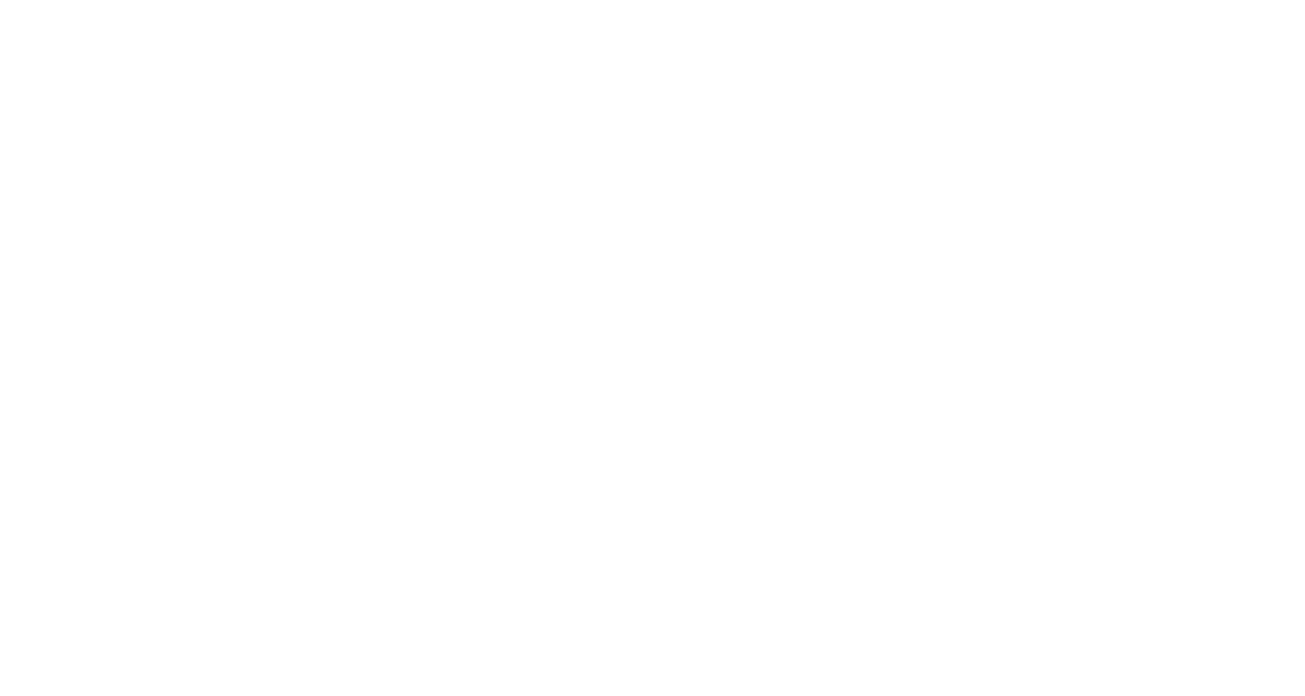
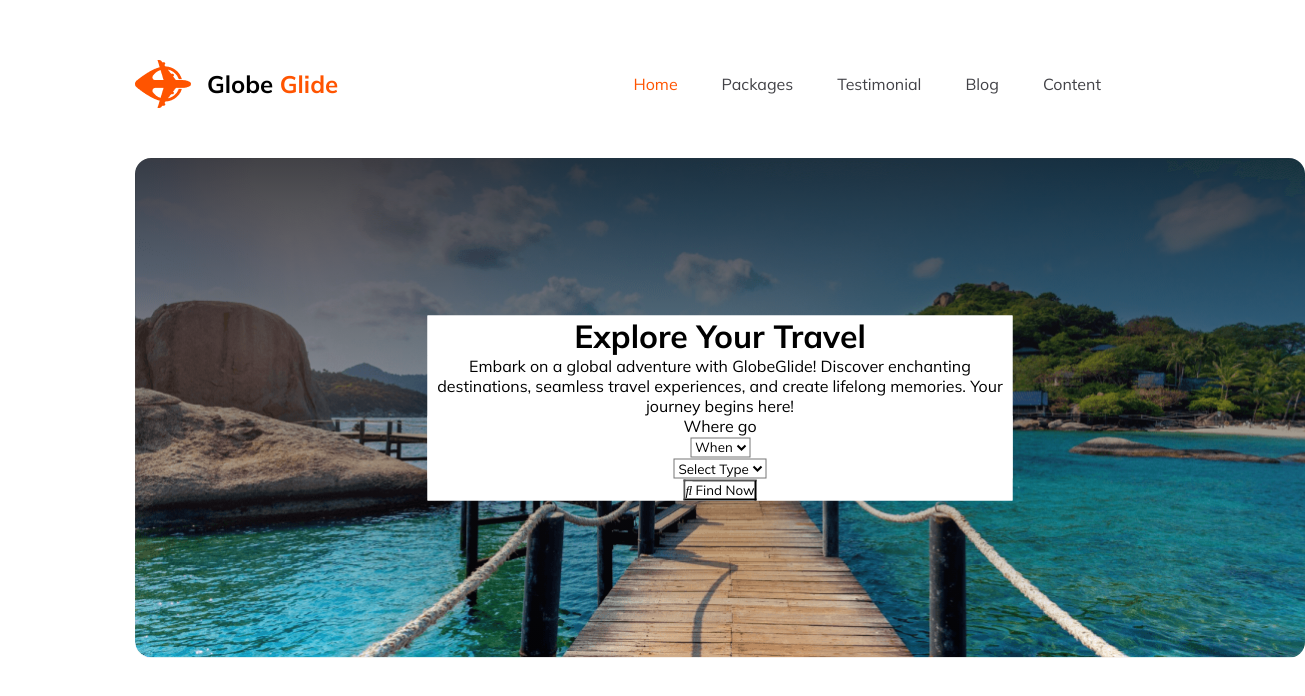
Before and after one commit to asaduzzamanayon01/B9A2-Hero-Travel, a plain HTML site: page index.html in a window 1280 px wide. Shown: the whole page, 1305 px wide, since content can reach past the window. Drawn offline with Linux system fonts and the light colour scheme.

Commit message:
2nd draft

```diff
--- a/index.html
+++ b/index.html
@@ -4,11 +4,80 @@
     <meta charset="UTF-8" />
     <meta name="viewport" content="width=device-width, initial-scale=1.0" />
     <title>Globe Glide</title>
+    <link
+      rel="stylesheet"
+      href="https://site-assets.fontawesome.com/releases/v6.5.1/css/all.css"
+    />
+
+    <link
+      rel="stylesheet"
+      href="https://site-assets.fontawesome.com/releases/v6.5.1/css/sharp-thin.css"
+    />
+
+    <link
+      rel="stylesheet"
+      href="https://site-assets.fontawesome.com/releases/v6.5.1/css/sharp-solid.css"
+    />
+
+    <link
+      rel="stylesheet"
+      href="https://site-assets.fontawesome.com/releases/v6.5.1/css/sharp-regular.css"
+    />
+
+    <link
+      rel="stylesheet"
+      href="https://site-assets.fontawesome.com/releases/v6.5.1/css/sharp-light.css"
+    />
     <link rel="stylesheet" href="styles/styles.css" />
   </head>
   <body>
-    <header></header>
+    <!-- header start -->
+    <header>
+      <nav>
+        <div class="nav-title">
+          <img src="Images/Group 40071 (2).png" alt="" />
+          <h2>Globe <span id="orange-part"> Glide</span></h2>
+        </div>
+        <ul>
+          <li><a href="" id="orange-part">Home</a></li>
+          <li><a href="">Packages</a></li>
+          <li><a href="">Testimonial</a></li>
+          <li><a href="">Blog</a></li>
+          <li><a href="">Content</a></li>
+        </ul>
+      </nav>
+      <!-- <div class="banner-content-container"></div> -->
+      <div class="banner-content">
+        <!-- <img src="Images/Group 13 (1) (1).png" alt="" class="banner-bg" /> -->
+        <div class="banner-content-container">
+          <h1 class="banner-title">Explore Your Travel</h1>
+          <p class="banner-description">
+            Embark on a global adventure with GlobeGlide! Discover enchanting
+            destinations, seamless travel experiences, and create lifelong
+            memories. Your journey begins here!
+          </p>
+          <div class="banner-form-container">
+            <div class="banner-elem">Where go</div>
+            <div class="banner-elem">
+              <select class="select-box">
+                <option value="">When</option>
+              </select>
+            </div>
+            <div class="banner-elem">
+              <select class="select-box">
+                <option value="">Select Type</option>
+              </select>
+            </div>
+            <button class="banner-btn">
+              <i class="fa-thin fa-magnifying-glass"></i> Find Now
+            </button>
+          </div>
+        </div>
+      </div>
+    </header>
+    <!-- main start -->
     <main></main>
+    <!-- footer start -->
     <footer></footer>
   </body>
 </html>
--- a/styles/styles.css
+++ b/styles/styles.css
@@ -0,0 +1,88 @@
+/* shared styles */
+@import url("https://fonts.googleapis.com/css2?family=Mulish:wght@300;400;700;800&display=swap");
+
+* {
+  margin: 0;
+  padding: 0;
+  background: #fff;
+  font-family: "Mulish", sans-serif;
+}
+
+:root {
+  --orange: #ff5400;
+  --black: #131318;
+  --grey: #424247;
+  --white: #fff;
+}
+
+/* header styles */
+header {
+  padding: 60px 135px;
+}
+
+.nav-title {
+  display: flex;
+  gap: 1rem;
+  align-items: center;
+}
+
+nav {
+  display: flex;
+  justify-content: space-between;
+  align-items: center;
+  margin-bottom: 50px;
+}
+
+nav > ul {
+  display: flex;
+}
+
+nav li {
+  list-style: none;
+  margin-right: 44px;
+  font-weight: 500;
+  font-size: 1rem;
+}
+
+nav li a {
+  text-decoration: none;
+  color: var(--grey);
+}
+
+#orange-part {
+  color: var(--orange);
+}
+
+/* banner styles */
+/* .banner-content-container {
+} */
+
+.banner-content {
+  text-align: center;
+  margin: 0 auto;
+  width: 1170px;
+  height: 500px;
+  border-radius: 1rem;
+  background: linear-gradient(
+      180deg,
+      rgba(19, 19, 24, 0.8) 0%,
+      rgba(19, 19, 24, 0) 100%
+    ),
+    url("../Images/Group\ 13\ \(1\)\ \(1\).png");
+  background-size: cover;
+  position: relative;
+}
+
+/* .banner-bg {
+  width: 100%;
+  height: 100%;
+} */
+
+.banner-content-container {
+  position: absolute;
+  top: 50%;
+  left: 50%;
+  transform: translate(-50%, -50%);
+  text-align: center;
+  z-index: 1;
+}
```
